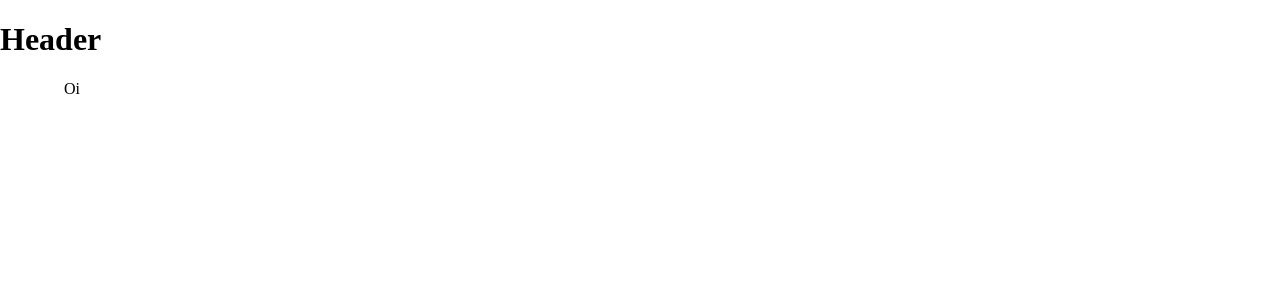
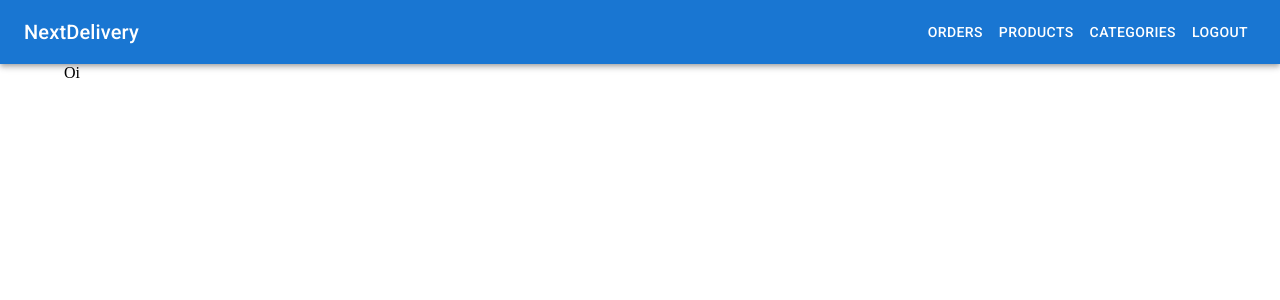
Before and after one commit to LucasAlvaresA/next-delivery-admin, a Next.js app: page /orders in a window 1280 px wide. Shown: the top 300 px of the page. Built offline with nearby package versions, Linux system fonts and the light colour scheme.

Commit message:
✨ create drawer and header

```diff
--- a/src/app/(inside)/layout.tsx
+++ b/src/app/(inside)/layout.tsx
@@ -5,7 +5,7 @@ import "@fontsource/roboto/400.css";
 import "@fontsource/roboto/500.css";
 import "@fontsource/roboto/700.css";
 import { Container } from "@mui/material";
-import { Header } from "@/components/header";
+import { Header } from "@/components/Header";
 
 type Props = {
     children: React.ReactNode;
--- /dev/null
+++ b/src/components/HeaderDrawer.tsx
@@ -0,0 +1,85 @@
+import {
+    Box,
+    Divider,
+    Drawer,
+    List,
+    ListItem,
+    ListItemButton,
+    ListItemText,
+    Typography,
+} from "@mui/material";
+import Link from "next/link";
+
+type Props = {
+    open: boolean;
+    title: string;
+    onClose: () => void;
+    onLogout: () => void;
+};
+
+export const HeaderDrawer = ({ open, onClose, title, onLogout }: Props) => {
+    return (
+        <Drawer
+            variant="temporary"
+            open={open}
+            onClose={onClose}
+            ModalProps={{ keepMounted: true }}
+            sx={{
+                display: { xs: "block", sm: "none" },
+            }}
+        >
+            <Box sx={{ textAlign: "center" }}>
+                <Typography variant="h6" sx={{ my: 2, padding: 3 }}>
+                    {title}
+                </Typography>
+                <Divider />
+                <List>
+                    <ListItem disablePadding>
+                        <ListItemButton>
+                            <Link
+                                href="/orders"
+                                style={{
+                                    color: "#000",
+                                    textDecoration: "none",
+                                }}
+                            >
+                                <ListItemText primary="Orders" />
+                            </Link>
+                        </ListItemButton>
+                    </ListItem>
+                    <ListItem disablePadding>
+                        <ListItemButton>
+                            <Link
+                                href="/products"
+                                style={{
+                                    color: "#000",
+                                    textDecoration: "none",
+                                }}
+                            >
+                                <ListItemText primary="Products" />
+                            </Link>
+                        </ListItemButton>
+                    </ListItem>
+                    <ListItem disablePadding>
+                        <ListItemButton>
+                            <Link
+                                href="/categories"
+                                style={{
+                                    color: "#000",
+                                    textDecoration: "none",
+                                }}
+                            >
+                                <ListItemText primary="Categories" />
+                            </Link>
+                        </ListItemButton>
+                    </ListItem>
+                    <ListItem disablePadding>
+                        <ListItemButton onClick={onLogout}>
+                            <ListItemText primary="Logout" />
+                        </ListItemButton>
+                    </ListItem>
+                </List>
+            </Box>
+        </Drawer>
+    );
+};
--- a/src/components/header.tsx
+++ b/src/components/header.tsx
@@ -1,3 +1,92 @@
+import { Menu } from "@mui/icons-material";
+import {
+    AppBar,
+    Toolbar,
+    Typography,
+    Box,
+    Button,
+    IconButton,
+} from "@mui/material";
+import Link from "next/link";
+import { useRouter } from "next/navigation";
+import { HeaderDrawer } from "./HeaderDrawer";
+import { useState } from "react";
+
 export const Header = () => {
-    return <h1>Header</h1>;
+    const router = useRouter();
+    const [drawerOpen, setDrawerOpen] = useState(false);
+
+    const pageTitle = "NextDelivery";
+
+    const handleLogout = () => {
+        router.push("/login");
+    };
+
+    const handleDrawerToggle = () => {
+        setDrawerOpen(!drawerOpen);
+    };
+
+    return (
+        <>
+            <AppBar component="nav" position="relative">
+                <Toolbar>
+                    <IconButton
+                        color="inherit"
+                        edge="start"
+                        sx={{ display: { sm: "none" } }}
+                        onClick={handleDrawerToggle}
+                    >
+                        <Menu />
+                    </IconButton>
+                    <Typography
+                        component="div"
+                        variant="h6"
+                        sx={{
+                            flexGrow: 1,
+                            display: { xs: "none", sm: "block" },
+                        }}
+                    >
+                        <Link
+                            href="/"
+                            style={{ color: "#FFF", textDecoration: "none" }}
+                        >
+                            {pageTitle}
+                        </Link>
+                    </Typography>
+                    <Box
+                        sx={{
+                            display: { xs: "none", sm: "block" },
+                        }}
+                    >
+                        <Link href="/orders" style={{ textDecoration: "none" }}>
+                            <Button sx={{ color: "#FFF" }}>Orders</Button>
+                        </Link>
+                        <Link
+                            href="/products"
+                            style={{ textDecoration: "none" }}
+                        >
+                            <Button sx={{ color: "#FFF" }}>Products</Button>
+                        </Link>
+                        <Link
+                            href="/categories"
+                            style={{ textDecoration: "none" }}
+                        >
+                            <Button sx={{ color: "#FFF" }}>Categories</Button>
+                        </Link>
+                        <Button onClick={handleLogout} sx={{ color: "#FFF" }}>
+                            Logout
+                        </Button>
+                    </Box>
+                </Toolbar>
+            </AppBar>
+            <Box component="nav">
+                <HeaderDrawer
+                    open={drawerOpen}
+                    onClose={handleDrawerToggle}
+                    title={pageTitle}
+                    onLogout={handleLogout}
+                />
+            </Box>
+        </>
+    );
 };
--- a/tsconfig.json
+++ b/tsconfig.json
@@ -20,7 +20,8 @@
             }
         ],
         "paths": {
-      "@/*": ["./src/*"]
+            "@/*": ["./src/*"],
+            "react": ["./node_modules/@types/react"]
         }
     },
     "include": ["next-env.d.ts", "**/*.ts", "**/*.tsx", ".next/types/**/*.ts"],
```
Also changed, not shown: 1 other file (tests, documents, lock files or other folders). Lines whose indentation alone changed are shown as unchanged.
